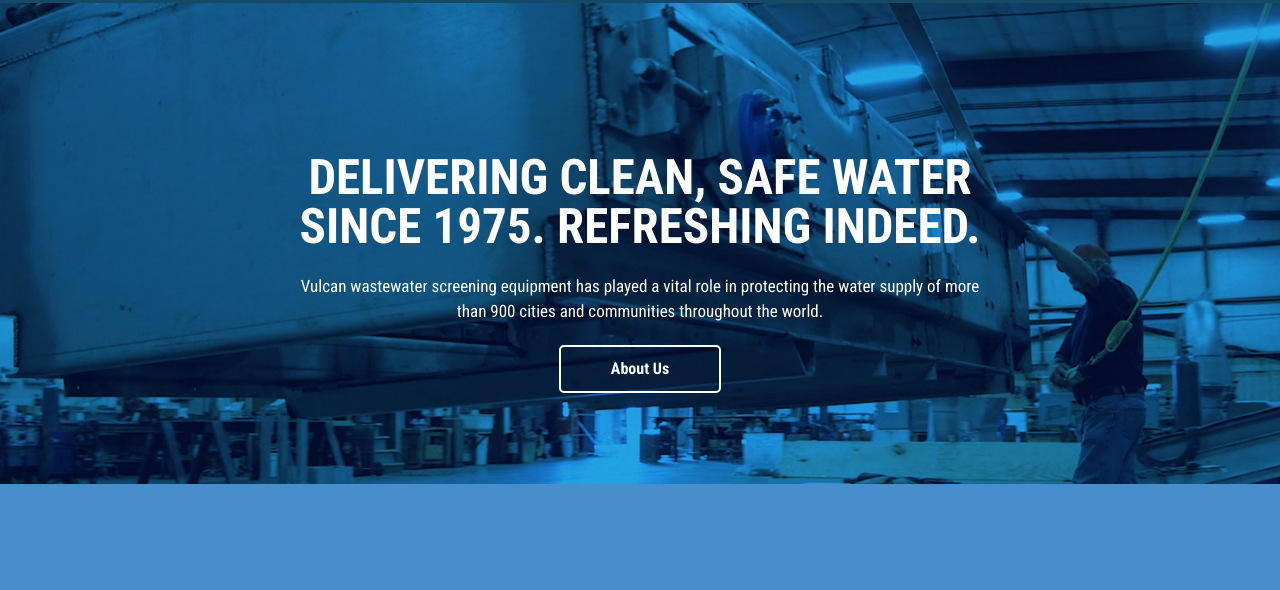
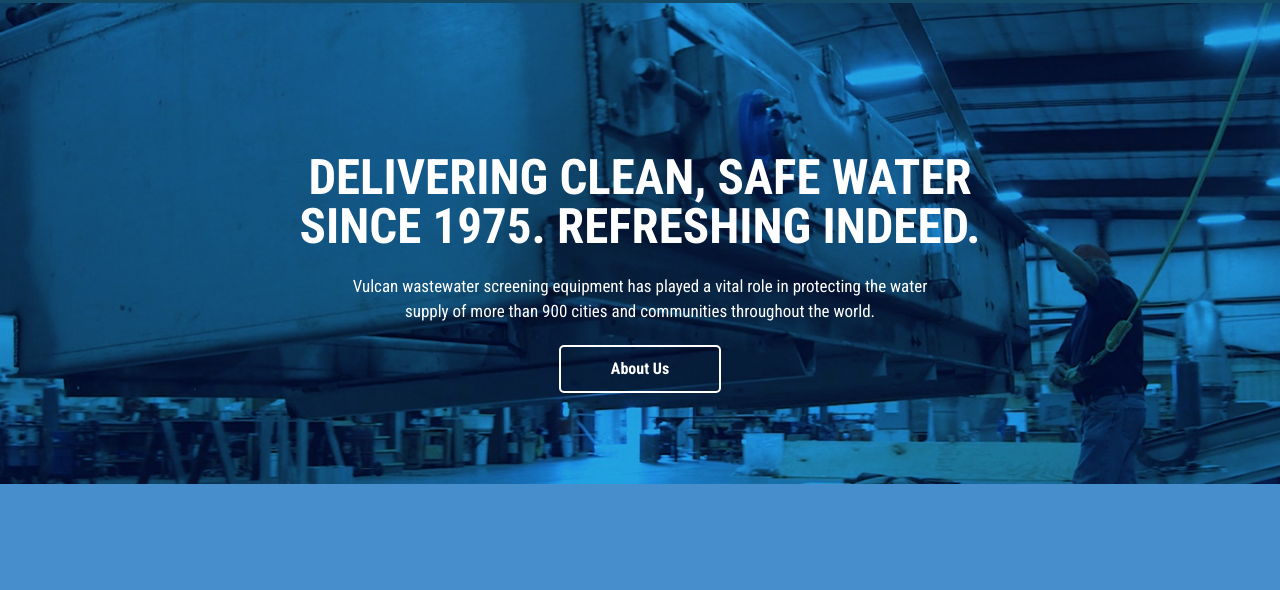
Before and after one commit to wanradavich/Food-Explorer, a website: page dev/index.html in a window 1280 px wide. Shown: the part 1526-2116 px from the top of the page. Drawn offline with nearby package versions, Linux system fonts and the light colour scheme; files that its build step writes are made by us from their sources; files whose address does not match are found by name.

Commit message:
mobile first

```diff
--- a/dev/scss/_history.scss
+++ b/dev/scss/_history.scss
@@ -1,5 +1,3 @@
-
-
 .history-info h2{
     color: #fff;
     font-size: 33px;
@@ -11,10 +9,11 @@
 .history-info .text {
     font-size: 14px;
     margin: 0;
-    width: 290px;
+    // width: 290px;
     display: flex;
     margin: auto;
     padding-bottom: 20px;
+    max-width: 290px;
 }
 
 .history-info {
@@ -69,26 +68,26 @@
 }
 
 // Media query for Tablet
-@media screen and (min-width: 768px) {
+// @media screen and (min-width: 768px) {
 
-    .history-info h2{
-        color: #fff;
-        font-size: 36px;
-        line-height: 42px;
-        margin: 0 0 23px;
-        text-transform: uppercase;
-        font-weight: 700;
-    }
-    .history-info .text {
-        font-size: 17px;
-        margin: 0;
-        width: 700px;
-        display: flex;
-        margin: auto;
-        justify-content: center;
-    }
+//     .history-info h2{
+//         color: #fff;
+//         font-size: 36px;
+//         line-height: 42px;
+//         margin: 0 0 23px;
+//         text-transform: uppercase;
+//         font-weight: 700;
+//     }
+//     .history-info .text {
+//         font-size: 17px;
+//         margin: 0;
+//         width: 700px;
+//         display: flex;
+//         margin: auto;
+//         justify-content: center;
+//     }
 
-  }
+//   }
 
   // Media query for Mobile
 @media screen and (min-width: 768px) {
@@ -104,7 +103,7 @@
     .history-info .text {
         font-size: 17px;
         margin: 0;
-        width: 700px;
+        max-width: 500px;
         display: flex;
         margin: auto;
     }
@@ -126,7 +125,7 @@
     .history-info .text {
         font-size: 17px;
         margin: 0;
-        width: 700px;
+        max-width: 600px;
         display: flex;
         margin: auto;
     }
```
